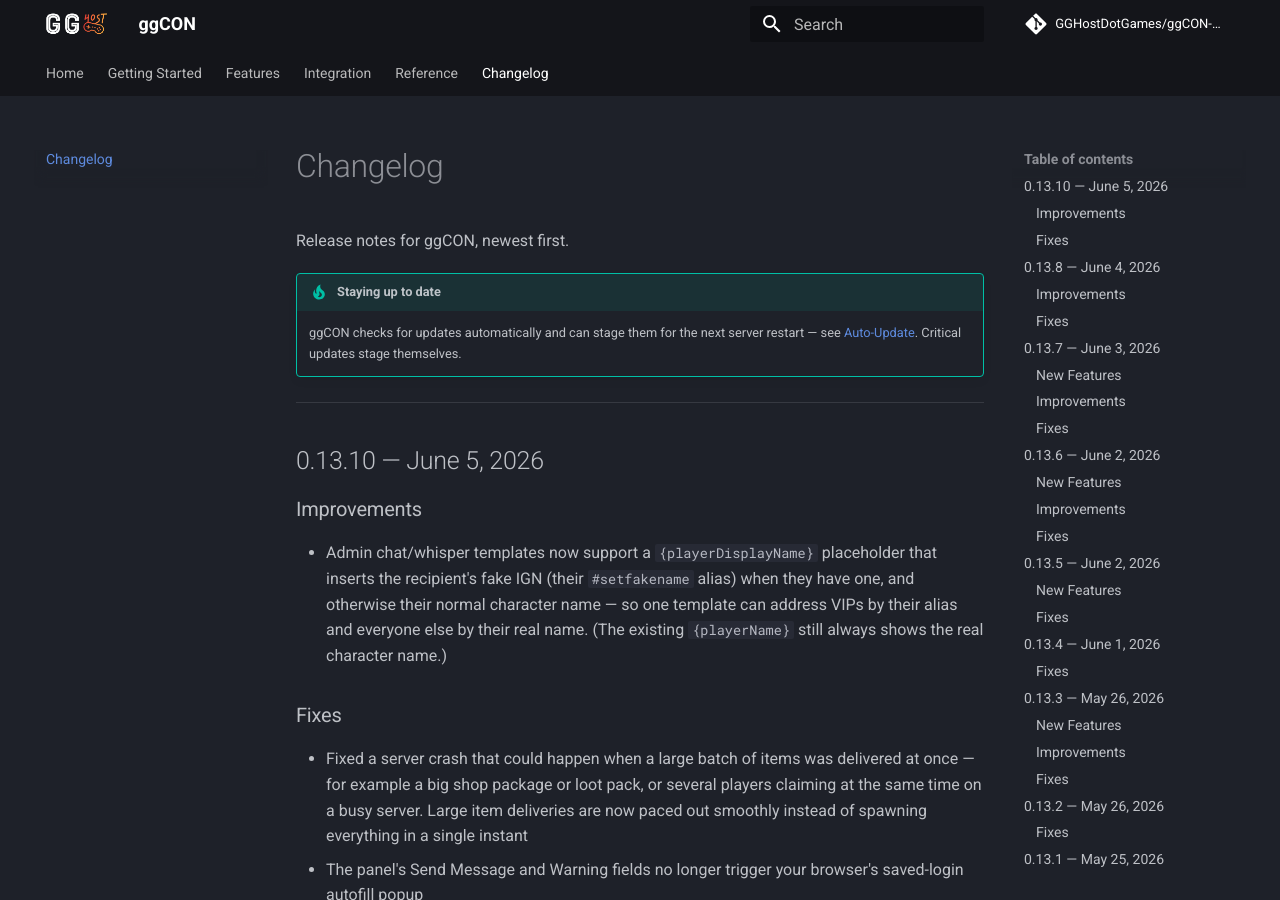
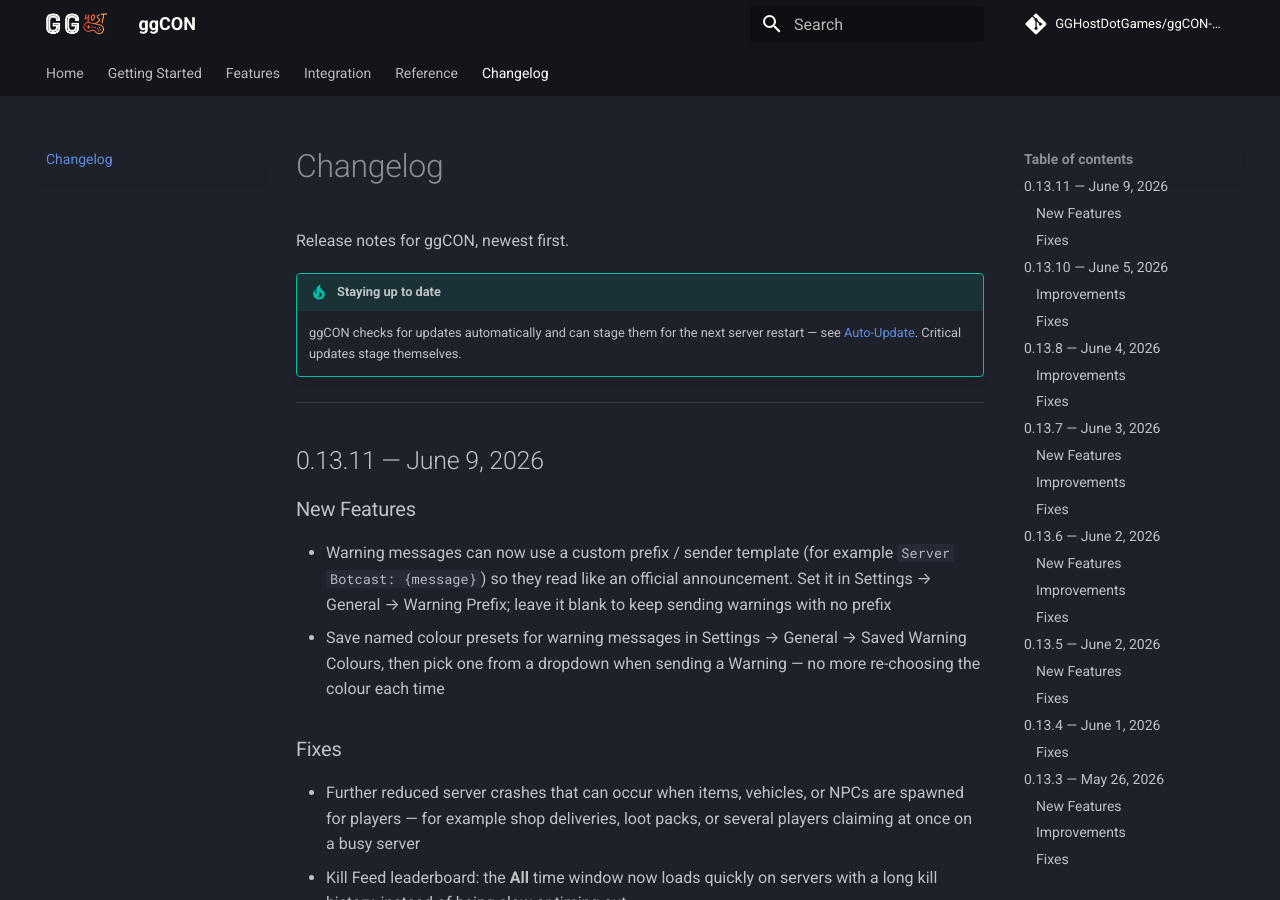
Before and after one commit to GGHostDotGames/ggCON-docs, an MkDocs documentation site: the page built from docs/changelog.md, in a window 1280 px wide and 900 px high. Built offline with MkDocs 1.6.1 and Material for MkDocs 9.7.7, drawn with Linux system fonts in a browser that asks for light colours; comment, search, counter and statistics services are not loaded; some of the changed text lies outside the part shown.

Commit message:
Changelog: v0.13.11
Co-Authored-By: Claude <noreply@anthropic.com>

```diff
--- a/docs/changelog.md
+++ b/docs/changelog.md
@@ -4,6 +4,18 @@ Release notes for ggCON, newest first.
 
 !!! tip "Staying up to date"
     ggCON checks for updates automatically and can stage them for the next server restart — see [Auto-Update](auto-update.md). Critical updates stage themselves.
+
+---
+
+## 0.13.11 — June 9, 2026
+
+### New Features
+- Warning messages can now use a custom prefix / sender template (for example `Server Botcast: {message}`) so they read like an official announcement. Set it in Settings → General → Warning Prefix; leave it blank to keep sending warnings with no prefix
+- Save named colour presets for warning messages in Settings → General → Saved Warning Colours, then pick one from a dropdown when sending a Warning — no more re-choosing the colour each time
+
+### Fixes
+- Further reduced server crashes that can occur when items, vehicles, or NPCs are spawned for players — for example shop deliveries, loot packs, or several players claiming at once on a busy server
+- Kill Feed leaderboard: the **All** time window now loads quickly on servers with a long kill history, instead of being slow or timing out
 
 ---
 
```
